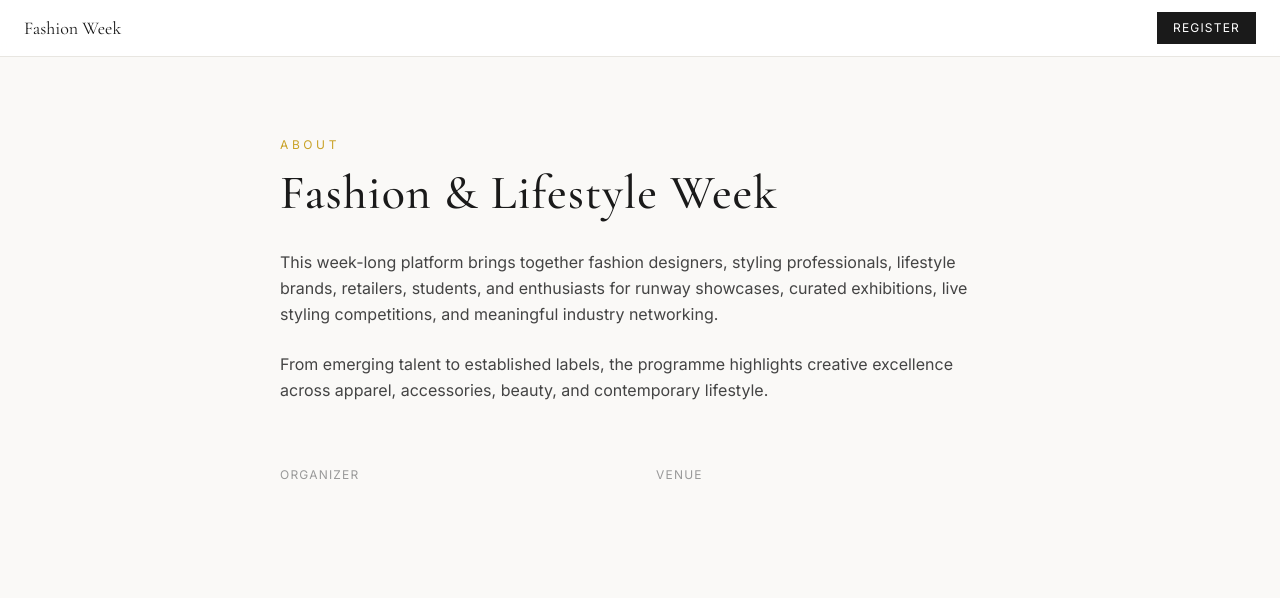
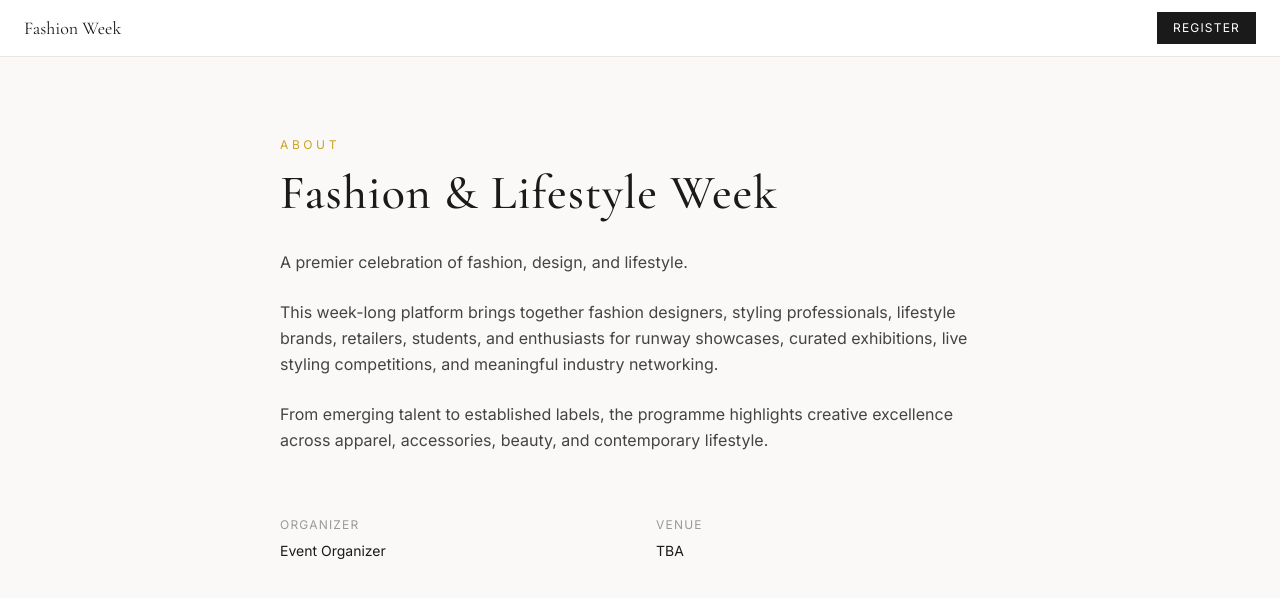
Before and after one commit to sonwalkarkeeru123-debug/fashion-lifestyle-week-platform, a Next.js app: page /about in a window 1280 px wide. Shown: the top 598 px of the page. Built offline with nearby package versions, Linux system fonts and the light colour scheme; no server answers; the database is empty.

Commit message:
Fix about page: force-dynamic to avoid build-time Prisma DB access

```diff
--- a/src/app/about/page.tsx
+++ b/src/app/about/page.tsx
@@ -1,8 +1,15 @@
+export const dynamic = "force-dynamic";
+
 import Link from "next/link";
 import { prisma } from "@/lib/prisma";
 
 export default async function AboutPage() {
-  const event = await prisma.event.findFirst({ where: { isPublished: true } });
+  let event = null;
+  try {
+    event = await prisma.event.findFirst({ where: { isPublished: true } });
+  } catch {
+    // DB not ready during build or missing env — render static fallbacks
+  }
 
   return (
     <div className="min-h-screen bg-[#faf9f7]">
@@ -23,7 +30,7 @@ export default async function AboutPage() {
           {event?.name || "Fashion & Lifestyle Week"}
         </h1>
         <div className="prose prose-neutral max-w-none text-[#444] leading-relaxed space-y-6">
-          <p>{event?.description}</p>
+          <p>{event?.description || "A premier celebration of fashion, design, and lifestyle."}</p>
           <p>
             This week-long platform brings together fashion designers, styling professionals,
             lifestyle brands, retailers, students, and enthusiasts for runway showcases, curated
@@ -38,12 +45,12 @@ export default async function AboutPage() {
         <div className="mt-16 grid sm:grid-cols-2 gap-8 text-sm">
           <div>
             <p className="text-xs tracking-widest uppercase text-[#999] mb-2">Organizer</p>
-            <p>{event?.organizerName}</p>
+            <p>{event?.organizerName || "Event Organizer"}</p>
             <p className="text-[#666]">{event?.organizerEmail}</p>
           </div>
           <div>
             <p className="text-xs tracking-widest uppercase text-[#999] mb-2">Venue</p>
-            <p>{event?.venueName}</p>
+            <p>{event?.venueName || "TBA"}</p>
             <p className="text-[#666]">{event?.venueAddress}</p>
           </div>
         </div>
```
